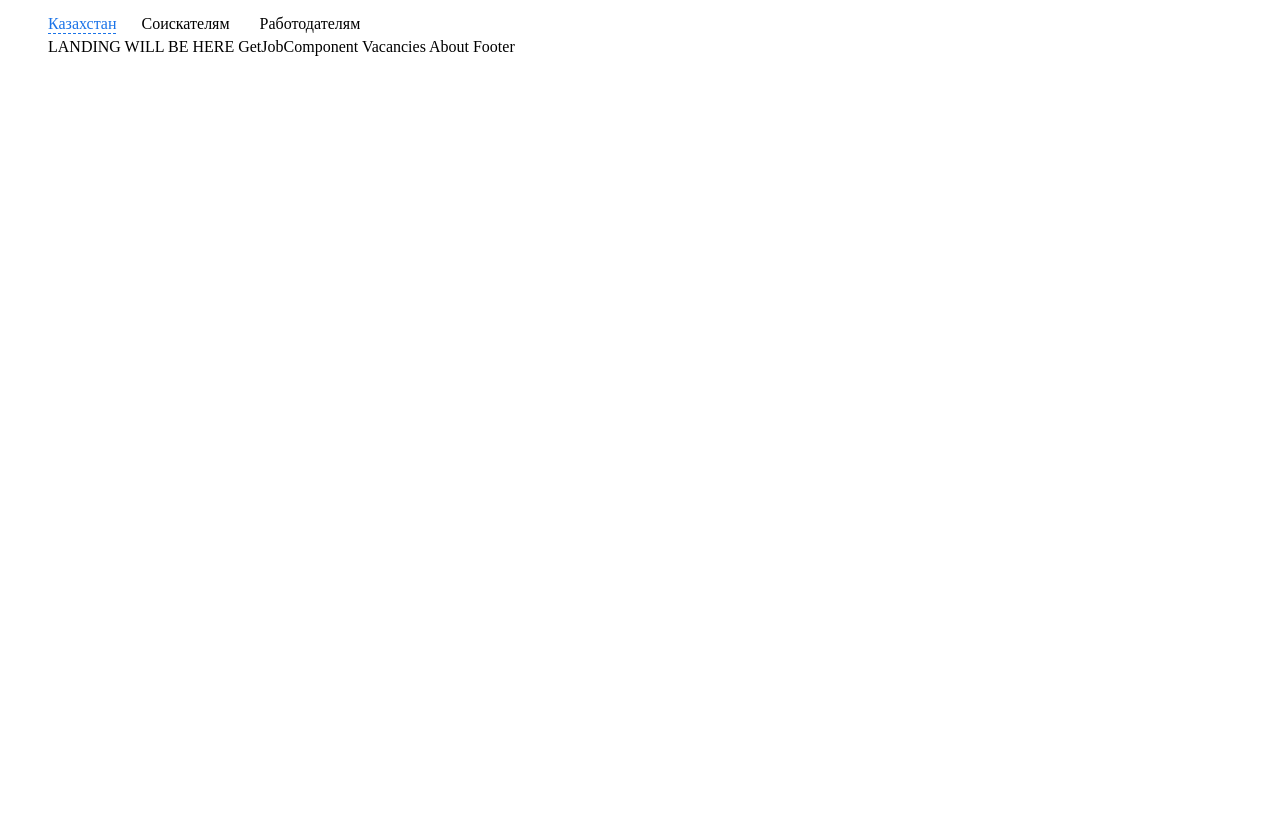
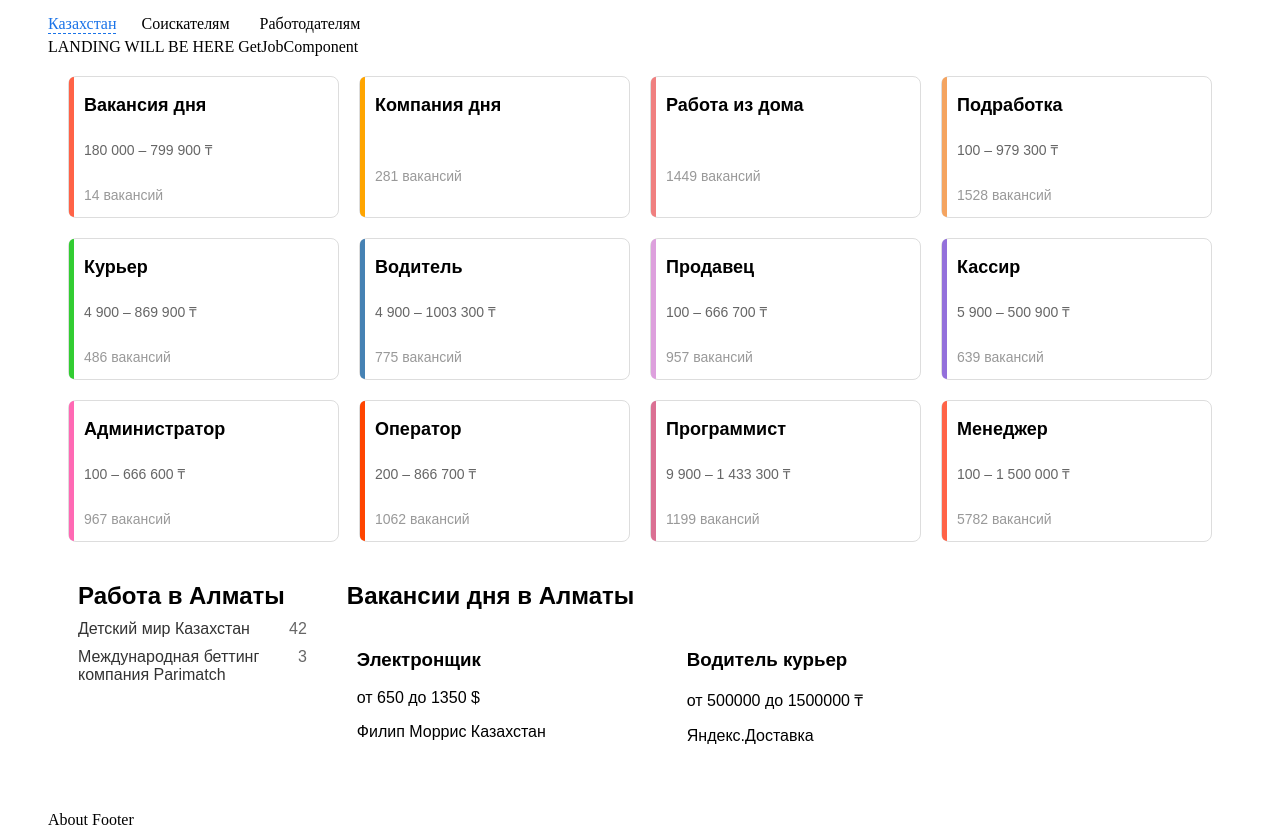
Before and after one commit to katenovdev/midterm_vue, a Vue app: page /landing in a window 1280 px wide. Before the commit the page ends 800 px from the top, so only its background shows below. Built offline with nearby package versions, Linux system fonts and the light colour scheme.

Commit message:
Добавил карточки и лист ваканский

```diff
--- a/src/components/landing/VacanciesComponent.vue
+++ b/src/components/landing/VacanciesComponent.vue
@@ -1,10 +1,271 @@
-<script setup lang="ts">
+<script>
+export default {
+  name: 'VacanciesComponent',
+  computed: {
+    visibleVacancies() {
+      return this.showAll ? this.categories : this.categories.slice(0, this.initialVisibleCount);
+    },
+    remainingVacancies() {
+      // Вычисляем сколько вакансий осталось показать
+      return this.categories.length - this.initialVisibleCount;
+    }
+  },
+  methods: {
+    showMore() {
+      // При клике на кнопку показываем все вакансии
+      this.showAll = true;
+    }
+  },
+  data() {
+    return {
+      initialVisibleCount: 12,
+      categories: [
+        {title: 'Вакансия дня', salary: '180 000 – 799 900 ₸', count: 14},
+        {title: 'Компания дня', salary: '', count: 281},
+        {title: 'Работа из дома', salary: '', count: 1449},
+        {title: 'Подработка', salary: '100 – 979 300 ₸', count: 1528},
+        {title: 'Курьер', salary: '4 900 – 869 900 ₸', count: 486},
+        {title: 'Водитель', salary: '4 900 – 1003 300 ₸', count: 775},
+        {title: 'Продавец', salary: '100 – 666 700 ₸', count: 957},
+        {title: 'Кассир', salary: '5 900 – 500 900 ₸', count: 639},
+        {title: 'Администратор', salary: '100 – 666 600 ₸', count: 967},
+        {title: 'Оператор', salary: '200 – 866 700 ₸', count: 1062},
+        {title: 'Программист', salary: '9 900 – 1 433 300 ₸', count: 1199},
+        {title: 'Менеджер', salary: '100 – 1 500 000 ₸', count: 5782}
+        // Можете добавить ещё больше вакансий
+      ],
+      showAll: false,
+      colors: [
+        '#ff6347', '#ffa500', '#f08080', '#f4a460', '#32cd32',
+        '#4682b4', '#dda0dd', '#9370db', '#ff69b4', '#ff4500',
+        '#db7093'
+      ],
+      companies: [
+        {name: 'Детский мир Казахстан', count: 42},
+        {name: 'Международная беттинг компания Parimatch', count: 3},
+        // ... другие компании
+      ],
+      vacancies: [
+        {id: 1, position: 'Электронщик', company: 'Филип Моррис Казахстан', salary: 'от 650 до 1350 $'},
+        {id: 2, position: 'Водитель курьер', company: 'Яндекс.Доставка', salary: 'от 500000 до 1500000 ₸'},
+        // ... другие вакансии
+      ]
+    };
+  }
+};
 </script>
 
 <template>
-    Vacancies
+  <div class="categories-container">
+    <div class="categories-grid">
+      <div class="category-card"
+           v-for="(vacancy, index) in visibleVacancies"
+           :key="index"
+           :class="'color-' + (index % colors.length)">
+        <div class="card-stripe"></div> <!-- Цветная полоска -->
+        <div class="card-content">
+          <h3 class="card-title">{{ vacancy.title }}</h3>
+          <p class="card-salary">{{ vacancy.salary }}</p>
+          <p class="card-count">{{ vacancy.count }} вакансий</p>
+        </div>
+      </div>
+    </div>
+    <a class="more-link"
+       v-on:click="showMore()"
+       v-if="remainingVacancies > 0">
+      Ещё {{ remainingVacancies }} профессии
+    </a>
+    <div class="two-blocks">
+      <div class="left-block">
+        <div class="block-title">Работа в Алматы</div>
+        <div class="block-spacing"></div>
+        <div class="multiple-column-list-item"
+             v-for="company in companies"
+             :key="company.name">
+          <span class="list-item-text">{{ company.name }}</span>
+          <span class="list-item-count">{{ company.count }}</span>
+        </div>
+      </div>
+      <div class="main-block">
+        <div class="block-title">Вакансии дня в Алматы</div>
+        <div class="block-spacing"></div>
+        <div class="vacancies-container">
+          <div class="vacancy" v-for="vacancy in vacancies" :key="vacancy.id">
+            <h3>{{ vacancy.position }}</h3>
+            <p>{{ vacancy.salary }}</p>
+            <p>{{ vacancy.company }}</p>
+          </div>
+        </div>
+      </div>
+    </div>
+  </div>
+
 </template>
 
 <style scoped>
+.categories-container {
+  font-family: 'Arial', sans-serif;
+  padding: 20px;
+}
 
+.categories-grid {
+  display: grid;
+  grid-template-columns: repeat(4, 1fr); /* 4 колонки */
+  gap: 20px;
+}
+
+.category-card {
+  position: relative;
+  border: 1px solid #ddd;
+  border-radius: 8px;
+  display: flex;
+  background-color: white;
+  transition: box-shadow 0.3s ease;
+}
+
+.category-card:hover {
+  box-shadow: 0 4px 10px rgba(0, 0, 0, 0.1);
+}
+
+/* Цветные полоски слева */
+.card-stripe {
+  width: 5px;
+  border-radius: 8px 0 0 8px;
+  margin-right: 10px;
+}
+
+.color-0 .card-stripe {
+  background-color: #ff6347; /* Красный */
+}
+
+.color-1 .card-stripe {
+  background-color: #ffa500; /* Оранжевый */
+}
+
+.color-2 .card-stripe {
+  background-color: #f08080; /* Светло-красный */
+}
+
+.color-3 .card-stripe {
+  background-color: #f4a460; /* SandyBrown */
+}
+
+.color-4 .card-stripe {
+  background-color: #32cd32; /* Зеленый */
+}
+
+.color-5 .card-stripe {
+  background-color: #4682b4; /* Стальной синий */
+}
+
+.color-6 .card-stripe {
+  background-color: #dda0dd; /* Фиолетовый */
+}
+
+.color-7 .card-stripe {
+  background-color: #9370db; /* Лавандовый */
+}
+
+.color-8 .card-stripe {
+  background-color: #ff69b4; /* Розовый */
+}
+
+.color-9 .card-stripe {
+  background-color: #ff4500; /* Оранжево-красный */
+}
+
+.color-10 .card-stripe {
+  background-color: #db7093; /* Бледно-фиолетовый */
+}
+
+.card-content {
+  display: flex;
+  flex-direction: column;
+}
+
+.card-title {
+  font-size: 18px;
+  font-weight: bold;
+  margin-bottom: 10px;
+}
+
+.card-salary {
+  font-size: 14px;
+  color: #666;
+}
+
+.card-count {
+  font-size: 14px;
+  color: #999;
+}
+
+.more-link {
+  display: block;
+  margin-top: 20px;
+  font-size: 14px;
+  color: #007bff;
+  text-decoration: none;
+}
+
+.more-link:hover {
+  text-decoration: underline;
+}
+
+.two-blocks {
+  display: flex;
+  grid-template-columns: 1fr 3fr; /* Левая колонка (1 часть) и правая колонка (3 части) */
+  gap: 20px;
+  margin-top: 30px;
+}
+
+.left-block {
+  width: 20%;
+  padding: 10px;
+}
+
+.block-title {
+  font-size: 24px;
+  font-weight: 700;
+}
+
+.block-spacing {
+  margin: 10px;
+}
+
+.main-block {
+  flex: 1;
+  padding: 10px;
+}
+
+.multiple-column-list-item {
+  display: flex; /* Используем flex для выравнивания */
+  justify-content: space-between; /* Распределяем элементы по краям */
+  margin-bottom: 10px;
+}
+
+.list-item-text {
+  display: inline-table;
+  font-size: 16px;
+  color: #333;
+  width: 300px;
+}
+
+.list-item-count {
+  font-size: 16px;
+  color: #666;
+}
+
+.vacancy {
+  width: 300px;
+  display: inline-table;
+  padding: 10px;
+  margin-bottom: 10px;
+}
+
+.vacancies-container {
+  display: grid;
+  grid-template-columns: repeat(2, 1fr);
+  gap: 10px;
+  width: fit-content;
+}
 </style>
```
